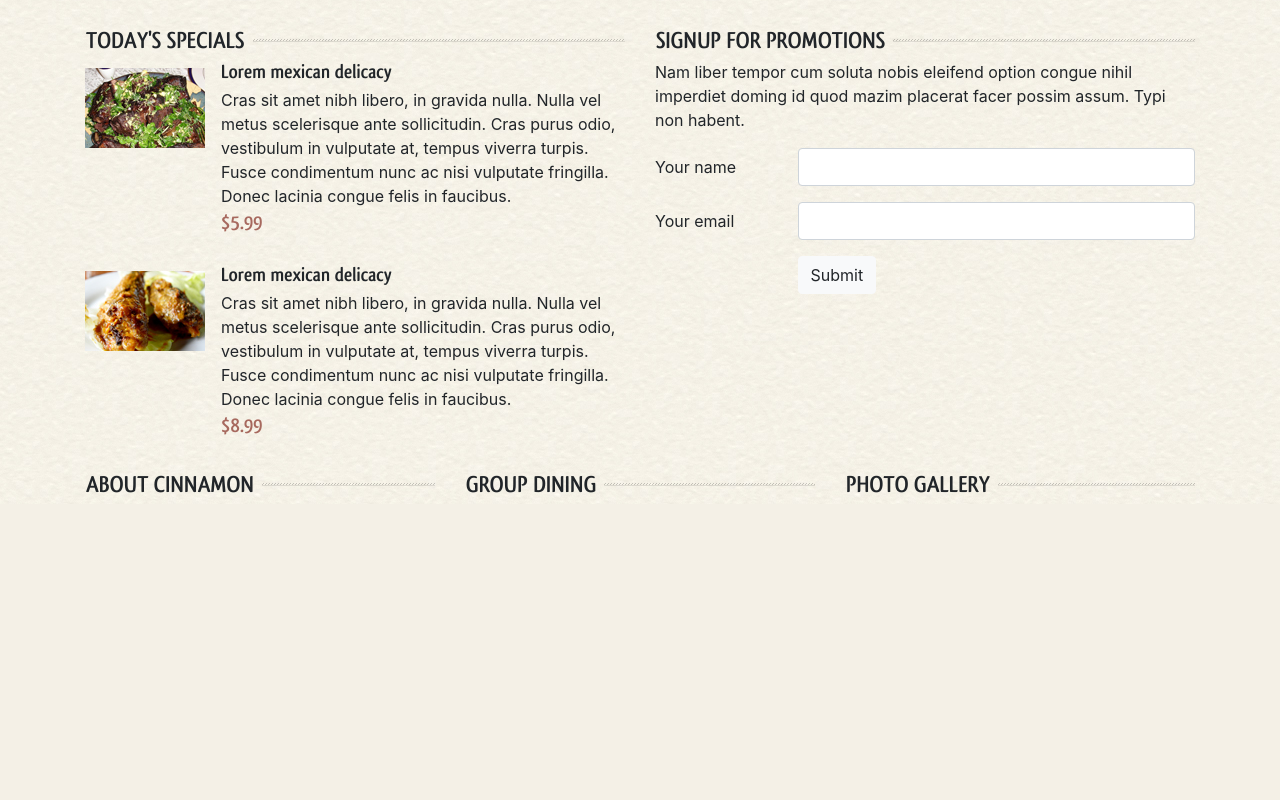
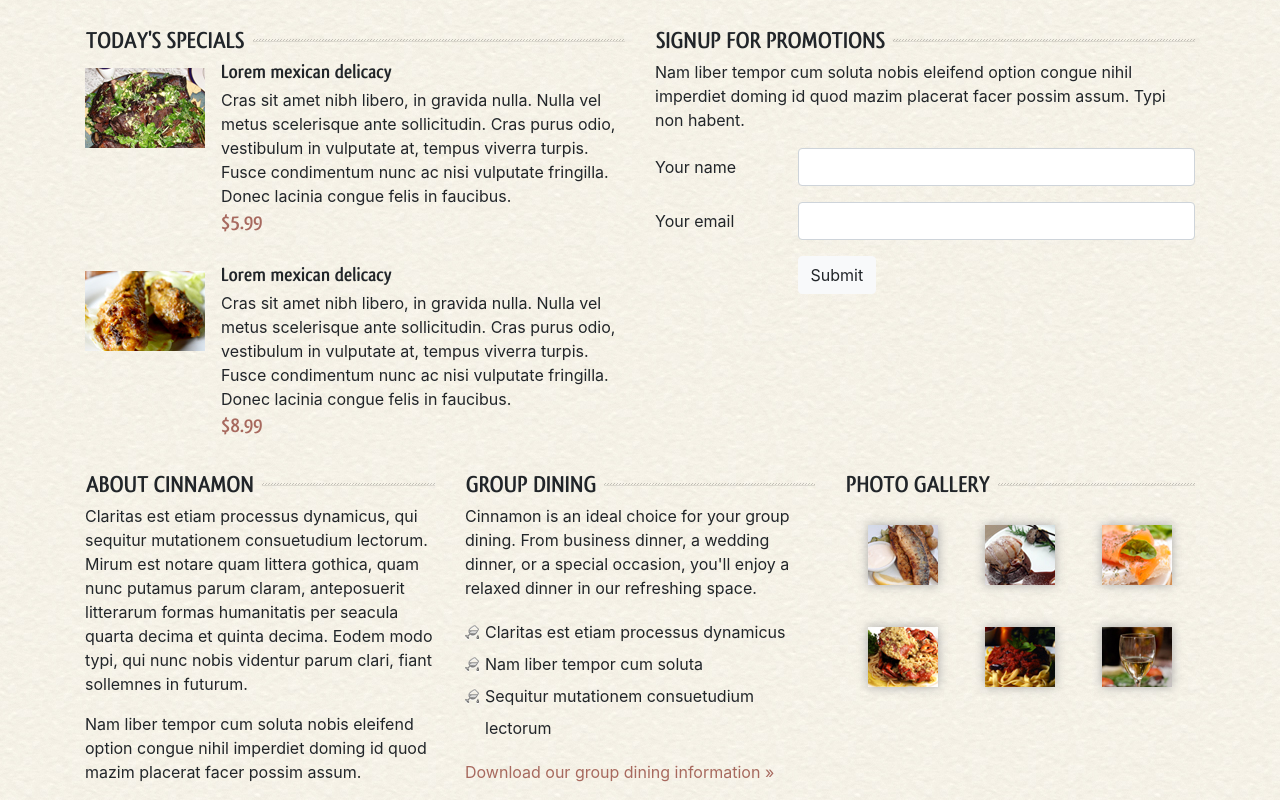
Before and after one commit to fl-soft/cinnamon, a plain HTML site: page index.html in a window 1280 px wide. Shown: the part 855-1655 px from the top of the page. Before the commit the page ends 1359 px from the top, so only its background shows below. Drawn offline with nearby package versions, Linux system fonts and the light colour scheme.

Commit message:
gallery added

```diff
--- a/index.html
+++ b/index.html
@@ -142,6 +142,18 @@
                         <td class="header-line"></td>
                     </tr>
                 </table>
+                <p>
+                    Claritas est etiam processus dynamicus, qui sequitur mutationem consuetudium lectorum. Mirum est
+                    notare quam littera gothica, quam nunc putamus parum claram, anteposuerit litterarum formas
+                    humanitatis per seacula quarta decima et quinta decima. Eodem modo typi, qui nunc nobis videntur
+                    parum clari, fiant sollemnes in futurum.
+                </p>
+                <p>
+                    Nam liber tempor cum soluta nobis eleifend option congue nihil imperdiet doming id quod mazim
+                    placerat facer possim assum.
+
+
+                </p>
 
             </div>
             <div class="col-md-4">
@@ -151,13 +163,48 @@
                         <td class="header-line"></td>
                     </tr>
                 </table>
-
+                <p>
+                    Cinnamon is an ideal choice for your group dining. From business dinner, a wedding dinner, or a
+                    special occasion, you'll enjoy a relaxed dinner in our refreshing space.
+                </p>
+                <ul class="bullet">
+                    <li>Claritas est etiam processus dynamicus</li>
+                    <li>Nam liber tempor cum soluta</li>
+                    <li>Sequitur mutationem consuetudium lectorum</li>
+                </ul>
+                <a href="#">Download our group dining information »</a>
             </div>
             <div class="col-md-4">
                 <table>
                     <tr>
                         <td class="header-text">Photo Gallery</td>
                         <td class="header-line"></td>
+                    </tr>
+                </table>
+                <table class="gallery w-100">
+                    <tr>
+                        <td>
+                            <img class="thumb" src="images/thumb-1.jpg">
+                        </td>
+                        <td>
+                            <img class="thumb" src="images/thumb-2.jpg">
+                        </td>
+                        <td>
+                            <img class="thumb" src="images/thumb-3.jpg">
+                        </td>
+
+                    </tr>
+                    <tr>
+                        <td>
+                            <img class="thumb" src="images/thumb-4.jpg">
+                        </td>
+                        <td>
+                            <img class="thumb" src="images/thumb-5.jpg">
+                        </td>
+                        <td>
+                            <img class="thumb" src="images/thumb-6.jpg">
+                        </td>
+
                     </tr>
                 </table>
 
--- a/style.css
+++ b/style.css
@@ -80,3 +80,22 @@ body {
     font-size: 1.3rem;
     color: #a7695e;
 }
+ul.bullet li {
+    background: url("images/bullet.png") no-repeat 0 9px;
+    padding-left: 20px;
+    line-height: 2em;
+    list-style: none;
+    display: block;
+}
+ul.bullet {
+    padding:0;
+}
+.gallery  {
+    text-align: center;
+}
+.thumb {
+    margin-bottom: 20px;
+    margin-top: 20px;
+    box-shadow: darkgray 0 0 10px;
+
+}
```
Also changed, not shown: images/bullet.png (added).
